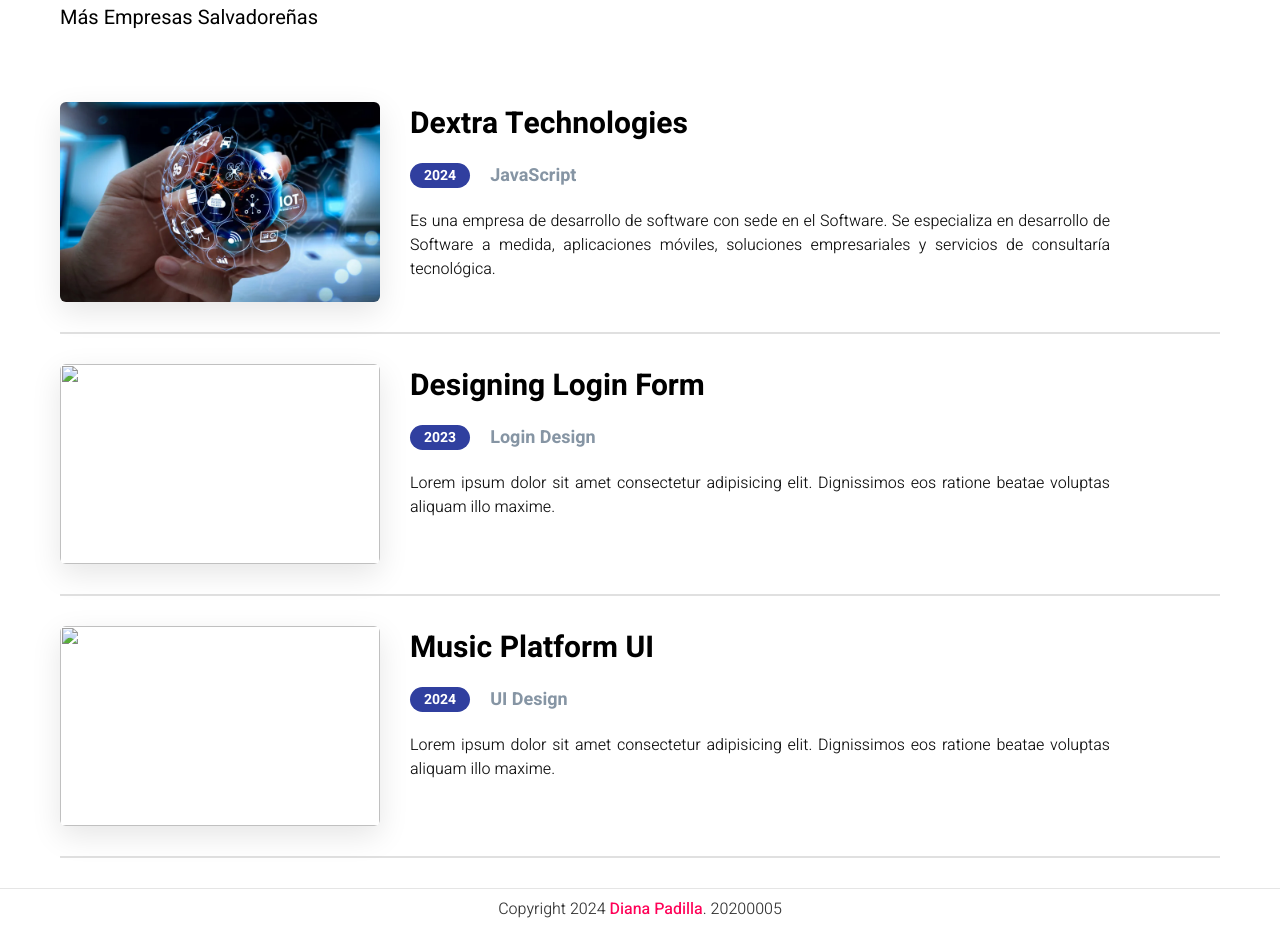
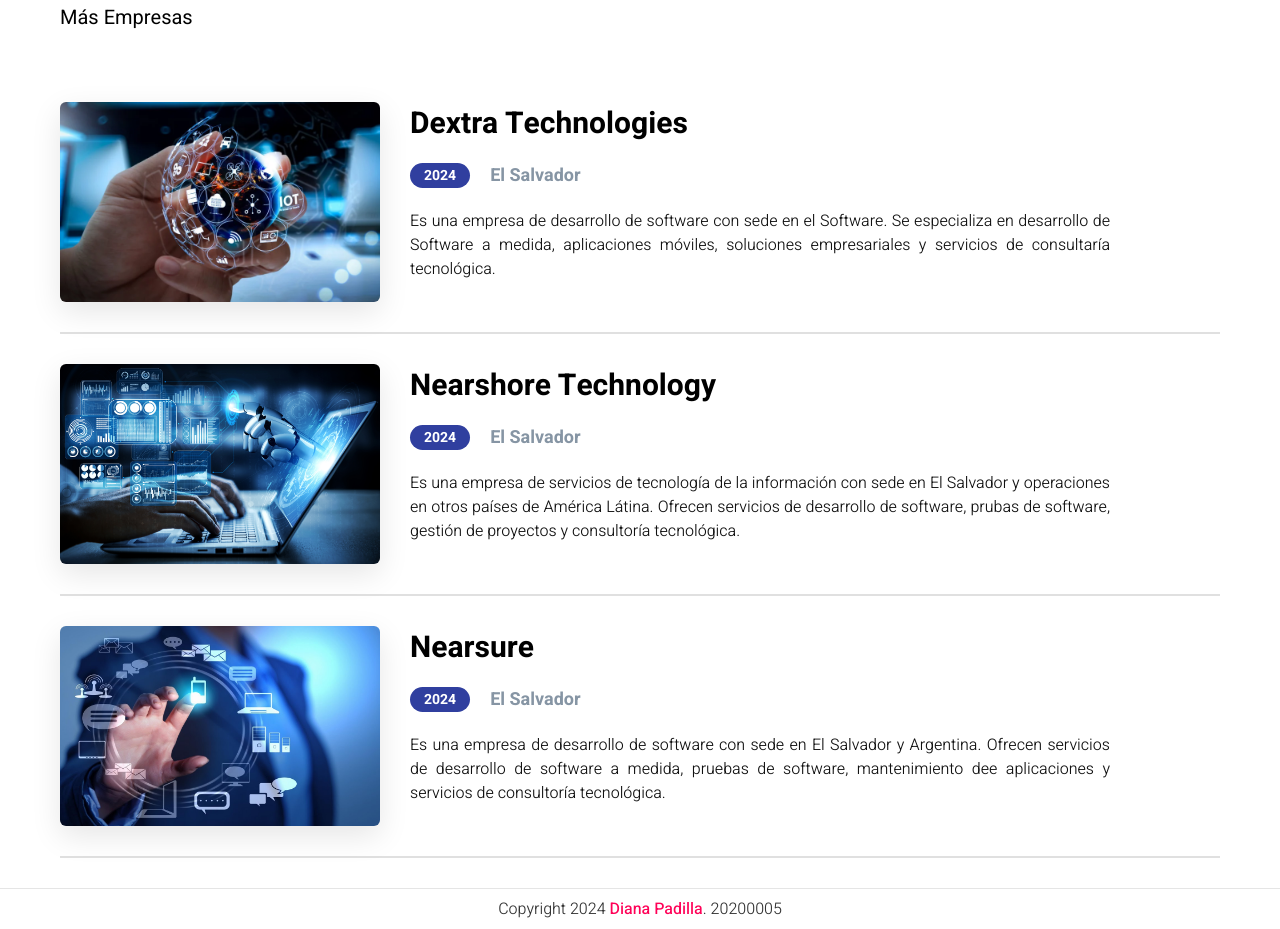
Before and after one commit to xxDianaPadilla/Perfil1-DianaPadilla, a plain HTML site: page PAGES/Empresas.html in a window 1280 px wide. Shown: the part 1253-2182 px from the top of the page. Drawn offline with Linux system fonts and the light colour scheme.

Commit message:
Finalización de empresas salvadoreñas

```diff
--- a/PAGES/Empresas.html
+++ b/PAGES/Empresas.html
@@ -54,7 +54,7 @@
     </div>
 
     <div class="separator">
-        <h4>Más Empresas Salvadoreñas</h4>
+        <h4>Más Empresas</h4>
     </div>
 
     <div class="featured">
@@ -64,33 +64,31 @@
                 <h3>Dextra Technologies</h3>
                 <div class="item-info">
                     <div class="year-badge">2024</div>
-                    <h4>JavaScript</h4>
+                    <h4>El Salvador</h4>
                 </div>
                 <p>Es una empresa de desarrollo de software con sede en el Software. Se especializa en desarrollo de Software a medida, aplicaciones móviles, soluciones empresariales y servicios de consultaría tecnológica.</p>
             </div>
         </div>
         <div class="item">
-            <img src="assets/item-2.jpg">
+            <img src="../IMG/tech2.png">
             <div class="details">
-                <h3>Designing Login Form</h3>
+                <h3>Nearshore Technology</h3>
                 <div class="item-info">
-                    <div class="year-badge">2023</div>
-                    <h4>Login Design</h4>
+                    <div class="year-badge">2024</div>
+                    <h4>El Salvador</h4>
                 </div>
-                <p>Lorem ipsum dolor sit amet consectetur adipisicing elit. Dignissimos eos ratione beatae voluptas
-                    aliquam illo maxime.</p>
+                <p>Es una empresa de servicios de tecnología de la información con sede en El Salvador y operaciones en otros países de América Látina. Ofrecen servicios de desarrollo de software, prubas de software, gestión de proyectos y consultoría tecnológica.</p>
             </div>
         </div>
         <div class="item">
-            <img src="assets/item-3.jpg">
+            <img src="../IMG/tech3.jpg">
             <div class="details">
-                <h3>Music Platform UI</h3>
+                <h3>Nearsure</h3>
                 <div class="item-info">
                     <div class="year-badge">2024</div>
-                    <h4>UI Design</h4>
+                    <h4>El Salvador</h4>
                 </div>
-                <p>Lorem ipsum dolor sit amet consectetur adipisicing elit. Dignissimos eos ratione beatae voluptas
-                    aliquam illo maxime.</p>
+                <p>Es una empresa de desarrollo de software con sede en El Salvador y Argentina. Ofrecen servicios de desarrollo de software a medida, pruebas de software, mantenimiento dee aplicaciones y servicios de consultoría tecnológica.</p>
             </div>
         </div>
     </div>
```
Also changed, not shown: IMG/tech2.png (added), IMG/tech3.jpg (added).
